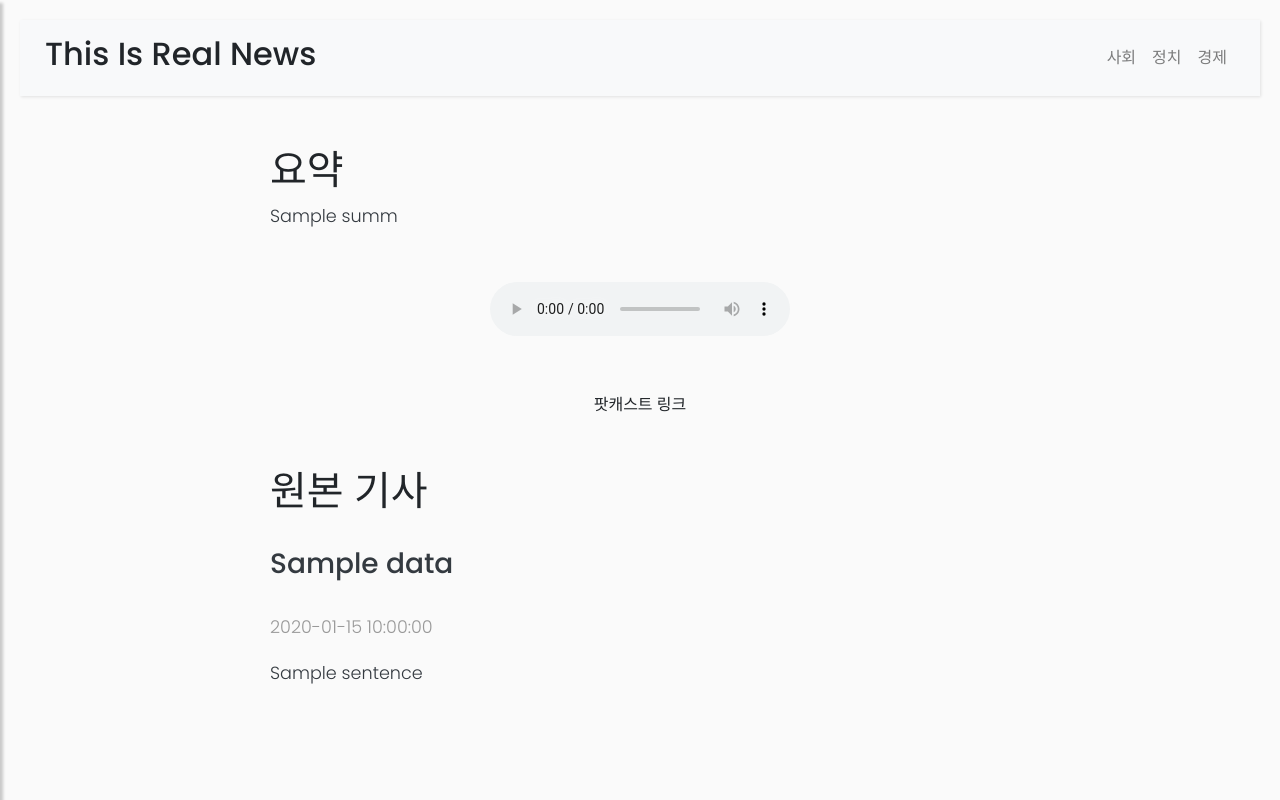
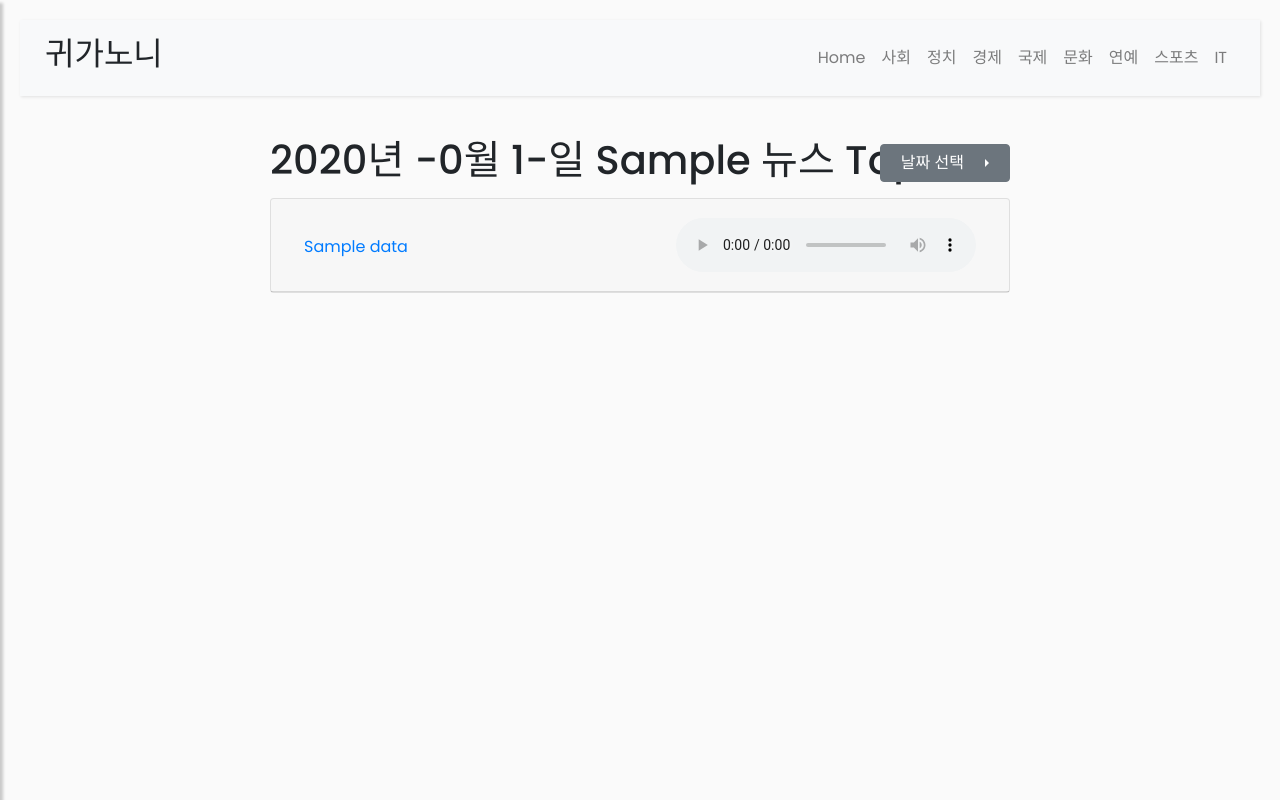
Before and after one commit to boostcampaitech2/final-project-level3-nlp-05, a FastAPI app: template serving/templates/page.html in a window 1280 px wide. Run offline with FastAPI, Linux system fonts and the light colour scheme; the template is opened without the code that fills it: most values are stand-ins (such as "Sample title", 1, 10 or a date in 2020); some libraries are stand-ins or nearby versions.

Commit message:
feat: 웹페이지 기본 틀 구현

```diff
--- a/serving/app/main.py
+++ b/serving/app/main.py
@@ -5,48 +5,66 @@
 from .library.helpers import *
 import json
 
+import os
+from pathlib import Path
+import datetime
+
 app = FastAPI()
 
 templates = Jinja2Templates(directory="templates")
 
 app.mount("/static", StaticFiles(directory="static"), name="static")
 
+DATA_ROOT = os.path.join(Path(os.getcwd()).parent, "data")
+CATEGORIES_DICT = {
+    'society': '사회',
+    'politics': '정치',
+    'economic': '경제',
+    'foreign': '국제',
+    'culture': '문화',
+    'entertain': '연예',
+    'sports': '스포츠',
+    'digital': 'IT'
+}
+
 @app.get("/", response_class=HTMLResponse)
-async def home(request: Request):
-    date = "20211205"
-    category = "문화"
-    with open(f"./static/data/daum_articles_{date}_{category}.json", "r", encoding="utf-8") as f:
-        article_data = json.load(f)
-    article = article_data[2]
-    data = {
-        "title":article['title'],
-        "summary": article['abstractive'],
-        "article":article['article'],
-        "audio_link":"",
-        "audio_file": "sample-audio.mp3",
-        "podcast_link":"https://www.podbbang.com/",
-        "category":article['category'],
-        "pub_date":article['publish_date'],
+async def home(request: Request, sel_date: str = None):
+    date_list = get_date_list(DATA_ROOT)
+    #date = (datetime.date.today() - datetime.timedelta(1)).strftime("%Y%m%d")
+    date = "20211215"
+    if sel_date is not None:
+        date = sel_date
 
-    }
+    return templates.TemplateResponse(
+        "index.html",
+        {
+            "request": request,
+            "date_list": date_list,
+            "date": date
+        }
+    )
+
+@app.get("/page/{category}", response_class=HTMLResponse)
+async def page(request: Request, category: str, sel_date: str = None):
+    date_list = get_date_list(DATA_ROOT)
+    #date = (datetime.date.today() - datetime.timedelta(1)).strftime("%Y%m%d")
+    date = "20211215"
+    if sel_date is not None:
+        date = sel_date
+
+    clustering_data = get_json_data(os.path.join(DATA_ROOT, f"{date}/clustering_{date}_{CATEGORIES_DICT[category]}.json"))
+    summary_data = get_json_data(os.path.join(DATA_ROOT, f"{date}/summary_{date}_{CATEGORIES_DICT[category]}.json"))
+    json_data = get_merge_data(clustering_data, summary_data)
+
     return templates.TemplateResponse(
         "page.html",
-        {"request": request, "data": data}
+        {
+            "request": request,
+            "data_root": DATA_ROOT,
+            "date_list": date_list,
+            "date": date,
+            "category_eng": category,
+            "category_kor": CATEGORIES_DICT[category],
+            "json_data": json_data,
+        }
     )
-
-@app.get("/page/{page_name}", response_class=HTMLResponse)
-async def page(request: Request, page_name: str):
-
-    data = {
-        "title":"",
-        "summary": "",
-        "article":"",
-        "audio_link":"",
-        "pod_cast_link":"",
-        "category":"",
-        "pub_date":"",
-    }
-    return templates.TemplateResponse(
-        "page.html",
-        {"request": request, "data": data}
-    )
--- a/serving/static/css/mystyle.css
+++ b/serving/static/css/mystyle.css
@@ -23,3 +23,8 @@
     margin-left: auto;
     margin-right: auto;
 }
+
+.custom-container{
+    margin-left: 250px;
+    margin-right: 250px;
+}
--- a/serving/templates/base.html
+++ b/serving/templates/base.html
@@ -6,10 +6,10 @@
     <meta charset="utf-8">
     <meta name="viewport" content="width=device-width, initial-scale=1.0">
     <meta http-equiv="X-UA-Compatible" content="IE=edge">
-    <meta name="description" content="FastAPI Starter">
+    <meta name="description" content="뉴스 요약 서비스">
     <meta name="author" content="Shinichi Okada">
 
-    <title>{% block title %}{% endblock %} FastAPI Starter</title>
+    <title>{% block title %}{% endblock %} - 뉴스 요약 서비스</title>
     <link rel="icon" href="{{ url_for('static', path='/images/favicon.png') }}" sizes="32x32" />
 
     <!-- Bootstrap CSS CDN -->
--- a/serving/templates/include/topnav.html
+++ b/serving/templates/include/topnav.html
@@ -5,7 +5,7 @@
             <i class="fas fa-align-left"></i>
             <span>Toggle Sidebar</span>
         </button> -->
-        <h2> This Is Real News </h2>
+        <h2> 귀가노니 </h2>
         <button class="btn btn-dark d-inline-block d-lg-none ml-auto" type="button" data-toggle="collapse"
             data-target="#navbarSupportedContent" aria-controls="navbarSupportedContent" aria-expanded="false"
             aria-label="Toggle navigation">
@@ -14,6 +14,9 @@
 
         <div class="collapse navbar-collapse" id="navbarSupportedContent">
             <ul class="nav navbar-nav ml-auto">
+                <li class="nav-item {{'active' if active_page == 'home' }}">
+                    <a class="nav-link" href="/">Home</a>
+                </li>
                 <li class="nav-item {{'active' if active_page == 'society' }}">
                     <a class="nav-link" href="/page/society">사회</a>
                 </li>
@@ -23,7 +26,22 @@
                 <li class="nav-item {{'active' if active_page == 'economic' }}">
                     <a class="nav-link" href="/page/economic">경제</a>
                 </li>
+                <li class="nav-item {{'active' if active_page == 'foreign' }}">
+                    <a class="nav-link" href="/page/foreign">국제</a>
+                </li>
+                <li class="nav-item {{'active' if active_page == 'culture' }}">
+                    <a class="nav-link" href="/page/culture">문화</a>
+                </li>
+                <li class="nav-item {{'active' if active_page == 'entertain' }}">
+                    <a class="nav-link" href="/page/entertain">연예</a>
+                </li>
+                <li class="nav-item {{'active' if active_page == 'sports' }}">
+                    <a class="nav-link" href="/page/sports">스포츠</a>
+                </li>
+                <li class="nav-item {{'active' if active_page == 'digital' }}">
+                    <a class="nav-link" href="/page/digital">IT</a>
+                </li>
+
             </ul>
-        </div>
     </div>
 </nav>
--- a/serving/templates/page.html
+++ b/serving/templates/page.html
@@ -1,8 +1,8 @@
 {% extends "base.html" %}
 
-{% set active_page = data.category %}
+{% set active_page = category_eng %}
 
-{% block title %}FastAPI Starter{% endblock %}
+{% block title %}귀가노니{% endblock %}
 
 {% block head %}
 {{ super() }}
@@ -11,33 +11,70 @@
 {% block page_content %}
 
 {% include "include/sidebar.html" %}
-<div style="margin-left: 250px; margin-right: 250px;">
-    <div class="text-left" style="margin: 50px 0;">
-        <h1>요약</h1>
-
-        {% for summ in data.summary %}
-        <p class="fw-bold text-dark">{{summ}}</p>
+<div class="custom-container">
+    <div>
+        <div style="float: left;">
+            <h1>{{date[:4]}}년 {{date[4:6]}}월 {{date[6:8]}}일 {{category_kor}} 뉴스 Top3</h1>
+        </div>
+        <div style="display: flex; justify-content: right; position: relative; top: 8px;">
+            <div class="btn-group dropright">
+                <!-- style="padding: 0 45px 0 20px;" -->
+                <button type="button" class="btn btn-secondary dropdown-toggle" data-toggle="dropdown" aria-haspopup="true" aria-expanded="false" style="padding-right: 45px; padding-left: 20px;">
+                  날짜 선택
+                </button>
+                <div class="dropdown-menu">
+                    {% for date_candidate in date_list %}
+                    <a class="dropdown-item {{'active' if date == date_candidate}}" href="/page/{{category_eng}}/?sel_date={{date_candidate}}">{{date_candidate[:4]}}-{{date_candidate[4:6]}}-{{date_candidate[6:8]}}</a>
                     {% endfor %}
                 </div>
-    <div class="text-center" style="margin: 50px 0;">
-        <audio controls>
+              </div>
+        </div>
+    </div>
+    <br>
+    <div id="accordion">
+        {% for data in json_data %}
+        <div class="card">
+            <div class="card-header" id="headingOne">
+              <h5 class="mb-0">
+                <button class="btn btn-link" data-toggle="collapse" data-target="#collapse_{{data.id}}" aria-expanded="true" aria-controls="collapse_{{data.id}}" style="width: 100%">
+                  <div style="float: left; margin-top: 17px;">
+                    {{data.title}}
+                </div>
+                  <div style="float: right;">
+                    <audio controls style="vertical-align: middle;">
+                        <!-- <source src="{{ url_for('static', path='/data/{{data.audio_file}}') }}" type="audio/mpeg" /> -->
                         <source src="{{ url_for('static', path='/data/souljaboy_gohard.mp3') }}" type="audio/mpeg" />
+                        <!-- <source src="{{data.audio_file}}" type="audio/mpeg" /> -->
                         Your browser does not support the audio element.
                     </audio>
                 </div>
-    <div class="text-center" style="margin: 50px 0;">
-        <a href="{{data.podcast_link}}">팟캐스트 링크</a>
+                </button>
+              </h5>
             </div>
-    <div class="text-left" style="margin: 50px 0;">
-        <h1>원본 기사</h1>
-        <br>
-        <h3 class="text-dark">{{data.title}}</h3>
-        <br>
-        <p >{{data.pub_date}}</p>
-        {% for atricle in data.article %}
-        <p class="text-dark">{{atricle['sentence']}}</p>
+
+            <div id="collapse_{{data.id}}" class="collapse" aria-labelledby="headingOne" data-parent="#accordion">
+              <div class="card-body">
+                  <div>
+                    <h2>요약</h2>
+                    <div>
+                        <p class="text-dark">{{data.summary}}</p>
+                    </div>
+                  </div>
+                  <div>
+
+                  </div>
+                  <div>
+                    <h2>원본 기사</h2>
+                    <div>
+                      {% for article in data.article %}
+                      <p class="text-dark">{{article}}</p>
                       {% endfor %}
-
+                    </div>
+                  </div>
+              </div>
+            </div>
+          </div>
+        {% endfor %}
       </div>
 </div>
 
```
Also changed, not shown: serving/app/library/helpers.py (+38 -0 lines), serving/templates/index.html (added, +35 -0 lines). Lines whose indentation alone changed are shown as unchanged.
